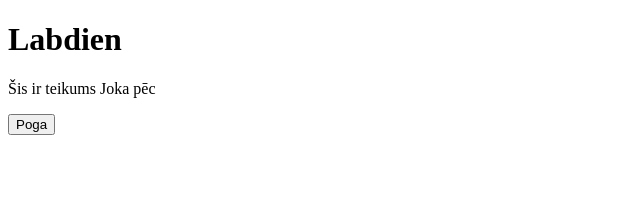
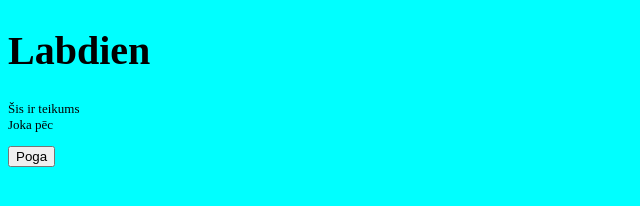
Before and after one commit to Reiniszi/Mans-pirmais-projekts, a plain HTML site: page index.html in a window 1280 px wide. Shown: the whole page, without its empty margins (0-640 px from the left). Drawn offline with Linux system fonts and the light colour scheme.

Commit message:
Added style.css to index.html

```diff
--- a/index.html
+++ b/index.html
@@ -3,14 +3,17 @@
 <head>
     <meta charset="UTF-8">
     <meta name="viewport" content="width=device-width, initial-scale=1.0">
+
+    <link rel="stylesheet" href="./style.css">
+
     <title>Document</title>
 </head>
 <body>
-    <h1>
+    <h1 class="title">
         Labdien
-    </h1 class="text">
-        Šis ir teikums
-     </h1>
+    </h1>
+    <p class="text">
+        Šis ir teikums <br>
         Joka pēc
     </p>
     <button>Poga</button>
--- a/style.css
+++ b/style.css
@@ -2,16 +2,10 @@ body{
     background-color: aqua;
 }
 
-body{
-    background-color: red;
-}
 .title {
     font-size: 40px;
 }
+
 .text {
     font-size: 13px;
 }
-
-.text {
-    font-size: 12px;
-}
```
